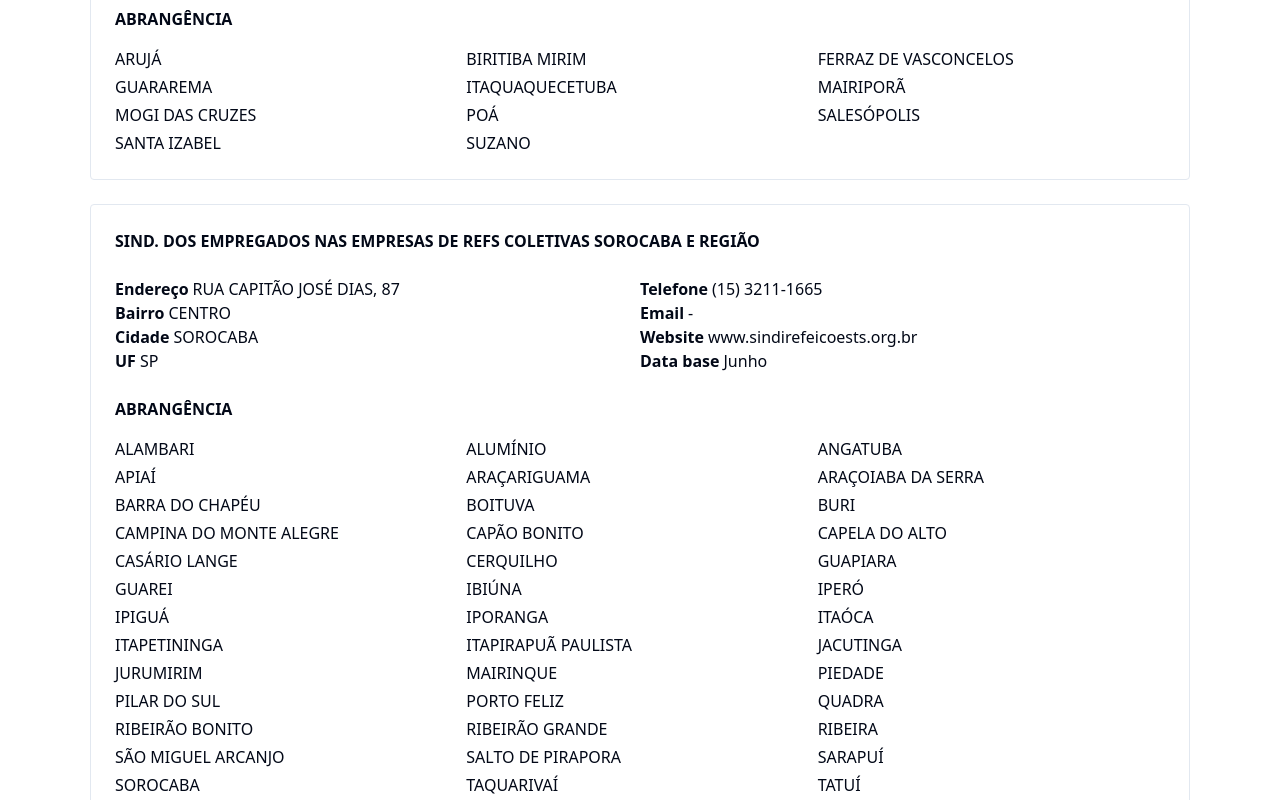
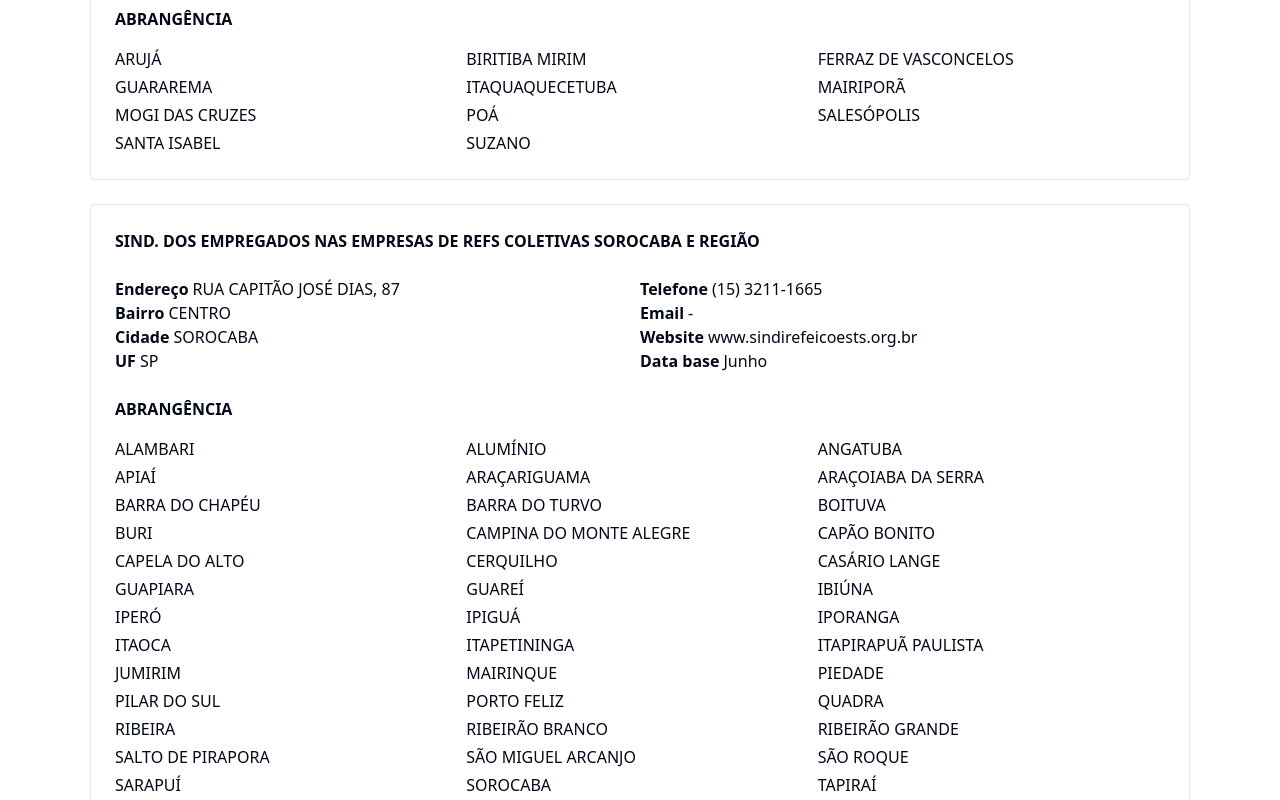
Before and after one commit to devsindercsp/sindicatos, a React (Vite) app: page / in a window 1280 px wide. Shown: the part 2860-3660 px from the top of the page. Built offline with nearby package versions, Linux system fonts and the light colour scheme.

Commit message:
Update sindicatos.ts

```diff
--- a/src/data/sindicatos.ts
+++ b/src/data/sindicatos.ts
@@ -177,7 +177,7 @@
       'MOGI DAS CRUZES',
       'POÁ',
       'SALESÓPOLIS',
-      'SANTA IZABEL',
+      'SANTA ISABEL',
       'SUZANO',
     ],
   },
@@ -199,40 +199,41 @@
       'ARAÇARIGUAMA',
       'ARAÇOIABA DA SERRA',
       'BARRA DO CHAPÉU',
+      'BARRA DO TURVO',
       'BOITUVA',
       'BURI',
       'CAMPINA DO MONTE ALEGRE',
       'CAPÃO BONITO',
       'CAPELA DO ALTO',
+      'CERQUILHO',
       'CASÁRIO LANGE',
-      'CERQUILHO',
       'GUAPIARA',
-      'GUAREI',
+      'GUAREÍ',
       'IBIÚNA',
       'IPERÓ',
       'IPIGUÁ',
       'IPORANGA',
-      'ITAÓCA',
+      'ITAOCA',
       'ITAPETININGA',
       'ITAPIRAPUÃ PAULISTA',
-      'JACUTINGA',
-      'JURUMIRIM',
+      'JUMIRIM',
       'MAIRINQUE',
       'PIEDADE',
       'PILAR DO SUL',
       'PORTO FELIZ',
       'QUADRA',
-      'RIBEIRÃO BONITO',
+      'RIBEIRA',
+      'RIBEIRÃO BRANCO',
       'RIBEIRÃO GRANDE',
-      'RIBEIRA',
+      'SALTO DE PIRAPORA',
       'SÃO MIGUEL ARCANJO',
-      'SALTO DE PIRAPORA',
+      'SÃO ROQUE',
       'SARAPUÍ',
       'SOROCABA',
+      'TAPIRAÍ',
       'TAQUARIVAÍ',
       'TATUÍ',
       'TIETÊ',
-      'TURVO',
       'VARGEM GRANDE PAULISTA',
       'VOTORANTIM',
     ],
```
